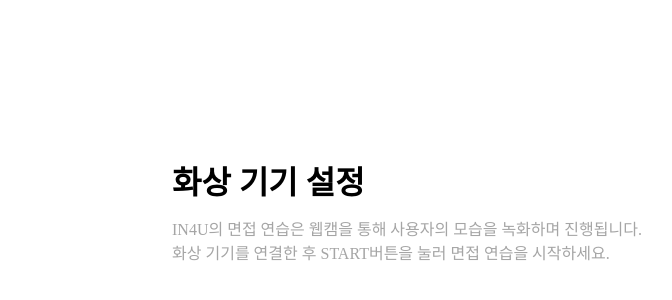
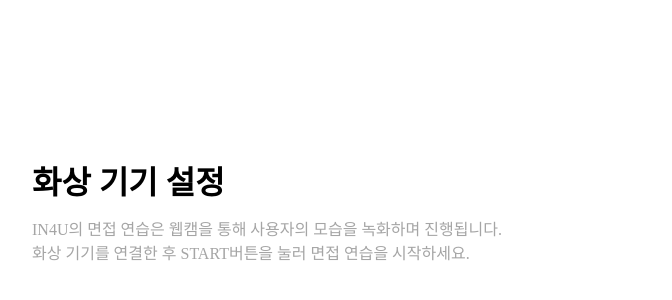
Before and after one commit to kookmin-sw/capstone-2022-15, a React (Create React App) app in the folder src/front/: page /interview in a window 1280 px wide. Shown: the part 84-384 px from the top of the page, without its empty margins (56-728 px from the left). Built offline with nearby package versions, Linux system fonts and the light colour scheme.

Commit message:
modify css class name : App -> PreInterviewApp

```diff
--- a/src/front/src/pages/PreInterviewPage/PreInterview.css
+++ b/src/front/src/pages/PreInterviewPage/PreInterview.css
@@ -1,4 +1,4 @@
-.App {
+.PreInterviewApp {
     position: relative;
     width: "100%";
     height: 1110px;
--- a/src/front/src/pages/PreInterviewPage/PreInterview.js
+++ b/src/front/src/pages/PreInterviewPage/PreInterview.js
@@ -12,7 +12,7 @@ import { Link } from 'react-router-dom';
 class PreInterview extends Component {
     render() {
         return (
-            <div className="App">
+            <div className="PreInterviewApp">
                 {/* <Header></Header> */}
                 <PageDescription></PageDescription>
                 <CamSetting></CamSetting>
```
